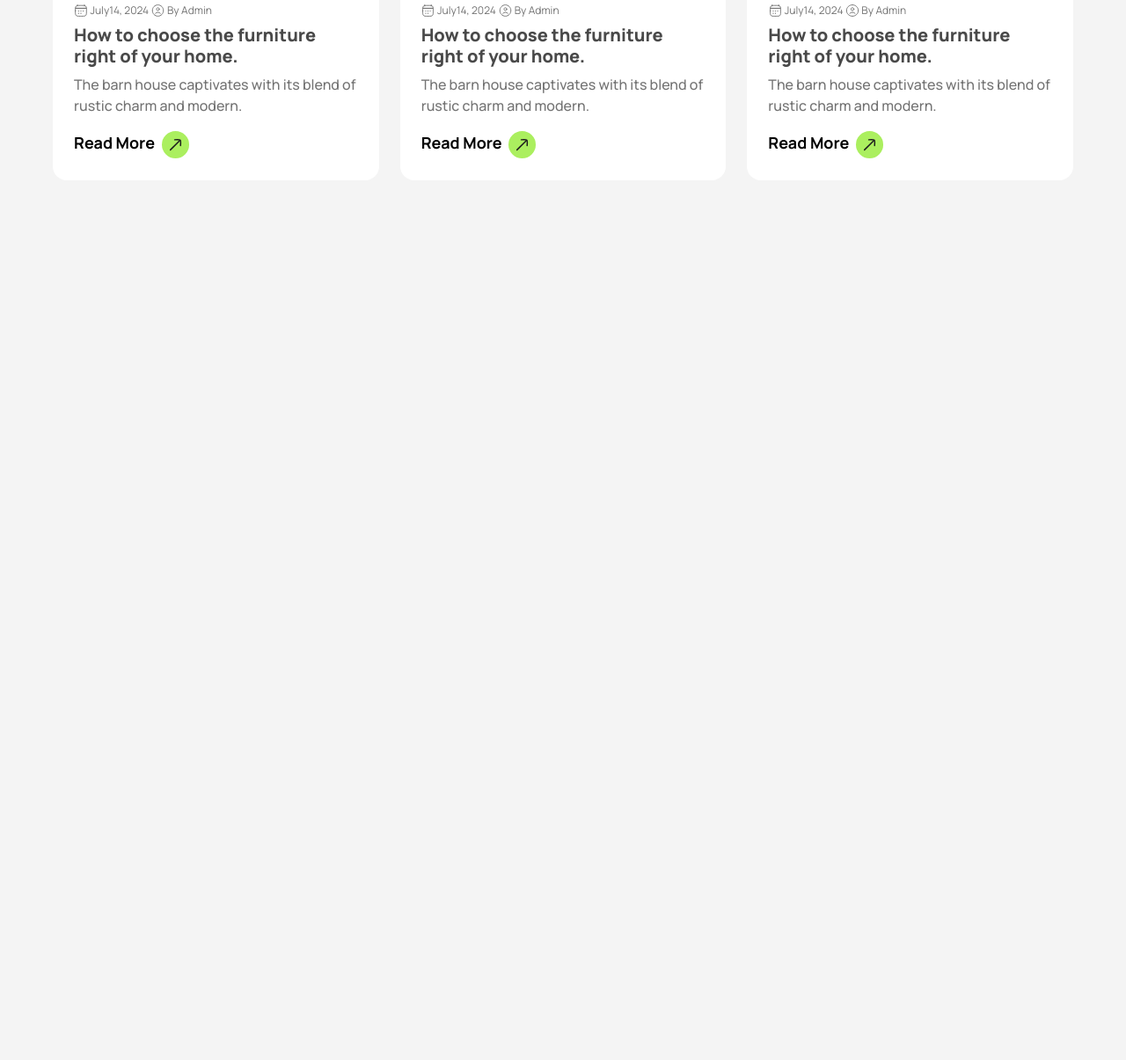
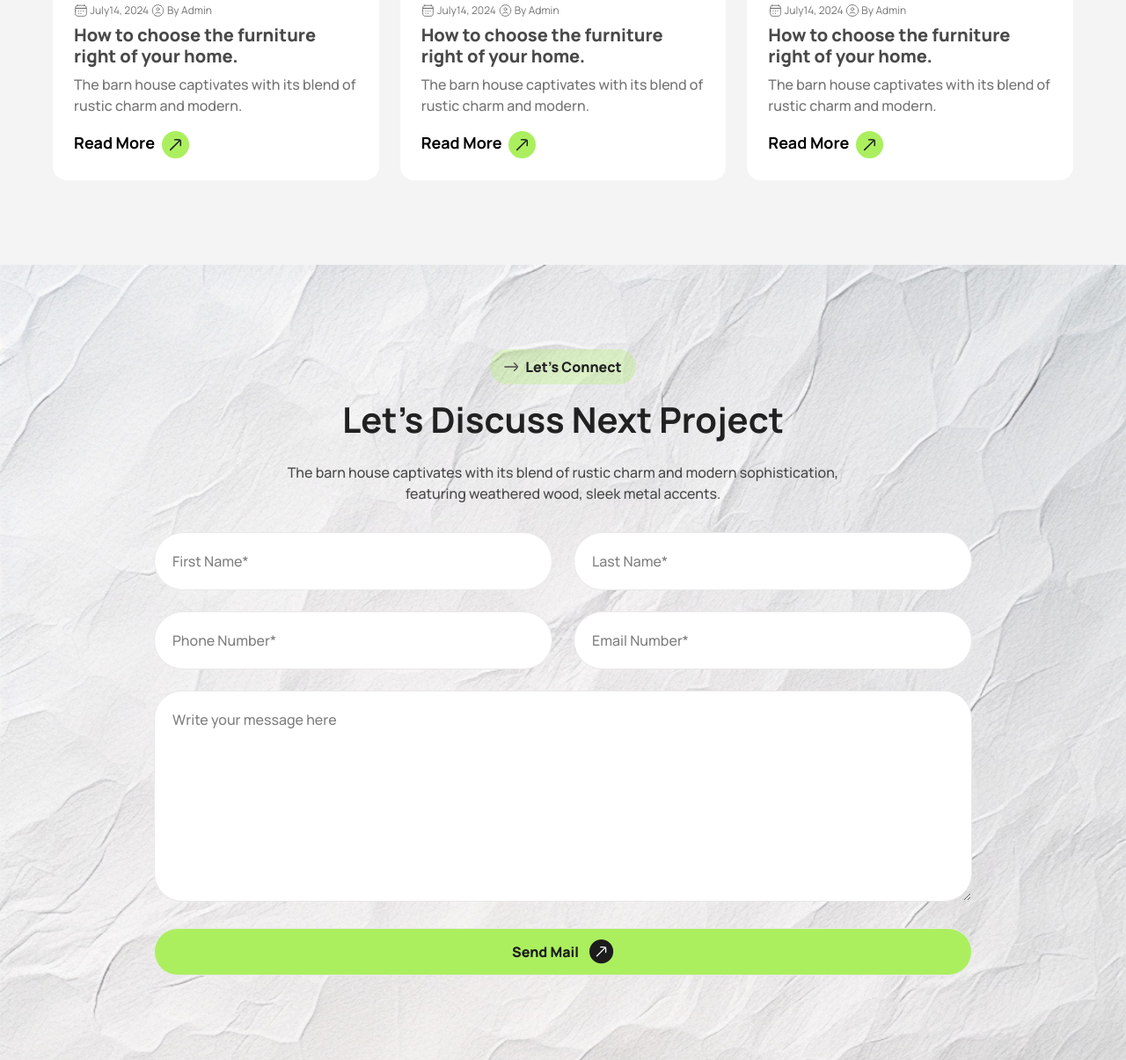
Before and after one commit to Roeich/Assignment-03, a plain HTML site: page index.html in a window 1280 px wide. Shown: the part 3884-5089 px from the top of the page at 88% size. Before the commit the page ends 4185 px from the top, so only its background shows below. Drawn offline with nearby package versions, Linux system fonts and the light colour scheme.

Commit message:
completed contact form section

```diff
--- a/index.html
+++ b/index.html
@@ -359,6 +359,48 @@
             </div>
         </section>
         <!-- ..... end Rinterio News section ..... -->
+
+        <!-- ..... start contact section ..... -->
+        <section class="py-8 md:py-24 bg-white bg-[url('assets/bg.jpg')] bg-cover bg-no-repeat">
+            <div class="container px-5 mx-auto xl:max-w-[970px] relative">
+                <div class="text-center">
+                    <div class="inline-flex items-center py-2 px-4 text-[#212121] bg-[#acef5f49] font-extrabold gap-2 rounded-full mb-4">
+                        <img class="size-4 object-contain" src="assets/arrow-right.svg" alt="arrow">
+                        <span>Let’s Connect</span>
+                    </div>
+                    <h2 class="text-2xl md:text-[40px] leading-[1.2] text-[#212121] font-bold mb-4 md:mb-6">
+                        Let’s Discuss Next Project
+                    </h2>
+                    <p class="text-[#494949] font-medium mb-5 md:mb-8">The barn house captivates with its blend of rustic charm and modern sophistication, <br> featuring weathered wood, sleek metal accents.</p>
+                </div>
+                <form action="#">
+                    <div class="grid grid-cols-1 md:grid-cols-2 gap-4 md:gap-6">
+                        <div>
+                            <input class="w-full font-medium py-4 px-5 md:py-5 bg-white border border-[#E9E9E9] rounded-full outline-none" type="text" placeholder="First Name*" required>
+                        </div>
+                        <div>
+                            <input class="w-full font-medium py-4 px-5 md:py-5 bg-white border border-[#E9E9E9] rounded-full outline-none" type="text" placeholder="Last Name*" required>
+                        </div>
+                        <div>
+                            <input class="w-full font-medium py-4 px-5 md:py-5 bg-white border border-[#E9E9E9] rounded-full outline-none" type="tel" placeholder="Phone Number*" required>
+                        </div>
+                        <div>
+                            <input class="w-full font-medium py-4 px-5 md:py-5 bg-white border border-[#E9E9E9] rounded-full outline-none" type="email" placeholder="Email Number*" required>
+                        </div>
+                        <div class="md:col-span-2">
+                            <textarea class="w-full font-medium py-4 px-5 md:py-5 bg-white border border-[#E9E9E9] rounded-[32px] outline-none h-60" type="text" placeholder="Write your message here"></textarea>
+                        </div>
+                        <div class="md:col-span-2">
+                            <button class="w-full flex items-center justify-center py-3 px-5 text-[#1C1C1C] bg-[#ABEF5F] hover:bg-[#a4fd3e] font-extrabold gap-3 border border-[#E9E9E9] rounded-full" type="submit">
+                                <span>Send Mail</span>
+                                <img class="size-7 object-contain" src="assets/arrow-up-right-2.svg" alt="arrow">
+                            </button>
+                        </div>
+                    </div>
+                </form>
+            </div>
+        </section>
+        <!-- ..... end contact section ..... -->
     </main>
     <!-- ____________ end main area ____________ -->
 </body>
```
